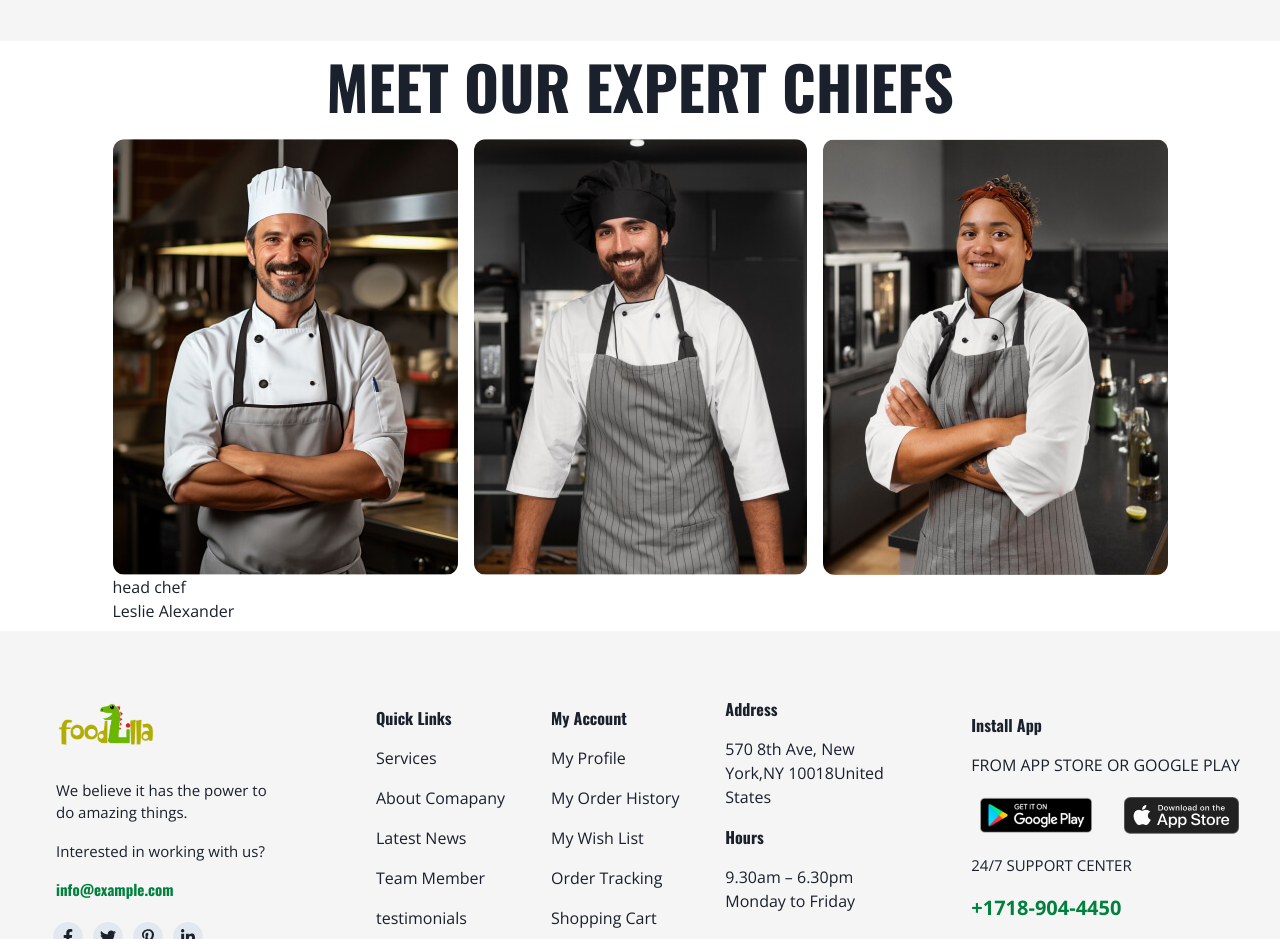
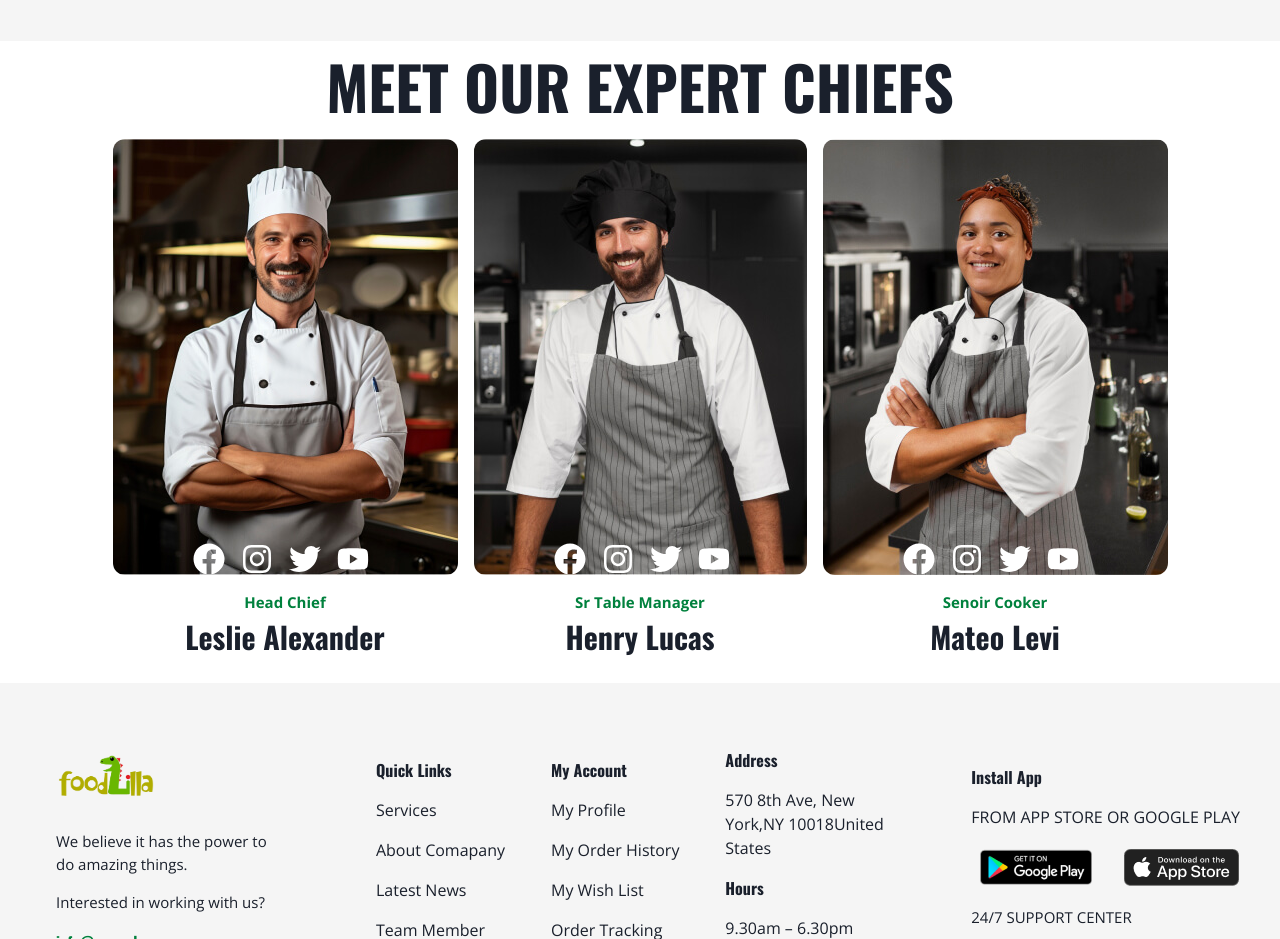
Before and after one commit to hussainmurtaza786/food-zila, a Next.js app: page /about in a window 1280 px wide. Shown: the part 1260-2199 px from the top of the page. Built offline with nearby package versions, Linux system fonts and the light colour scheme.

Commit message:
about-chief-complete

```diff
--- a/src/components/AboutPage/Chiefs.tsx
+++ b/src/components/AboutPage/Chiefs.tsx
@@ -1,35 +1,177 @@
 import { Box, Image, Text } from "@chakra-ui/react";
-import { Patrick_Hand, Oswald, Inter, Roboto } from '@next/font/google';
-
-const oswald = Oswald({ weight: '400', subsets: ['latin'] });
+import { Oswald } from "@next/font/google";
+import { FaFacebook, FaInstagram, FaTwitter, FaYoutube } from "react-icons/fa";
+const oswald = Oswald({ weight: "400", subsets: ["latin"] });
 
 export default function Chief() {
   return (
-        <Box display='flex' justifyContent='center' alignItems='center'>
+    <Box display="flex" justifyContent="center" alignItems="center">
       <Box>
         <Box>
-                    <Text textAlign='center' fontSize='60px' className={oswald.className} fontWeight='bolder'>MEET OUR EXPERT CHIEFS</Text>
+          <Text
+            textAlign="center"
+            fontSize="60px"
+            className={oswald.className}
+            fontWeight="bolder"
+          >
+            MEET OUR EXPERT CHIEFS
+          </Text>
         </Box>
-                <Box display='flex'>
-                    <Box m={2} display='flex' flexDir='column' >
-                        <Image borderRadius='12px' src="assets/chief-1.jpg" />
-                        <Text>
-                            head chef
+        <Box display="flex">
+          <Box m={2} display="flex" flexDir="column">
+            <Box
+            pos='relative'
+              width="100%"
+              position="relative"
+              borderRadius="12px"
+              overflow="hidden"
+              _groupHover={{ opacity: 0.6 }}
+            >
+              <Image
+                src="assets/chief-1.jpg"
+                width="100%"
+                height="auto"
+                transition="opacity 0.3s ease"
+                _groupHover={{ opacity: 0.6 }}
+                _hover={{opacity:'0.6'}}
+              />
+
+
+              <Box
+                position="absolute"
+                bottom="0"
+                left="20"
+                display="flex"
+                gap="1rem"
+                zIndex='1'
+                transition="opacity 0.3s ease"
+              cursor='pointer'
+              color='white'
+              >
+                <FaFacebook   size="2rem" />
+                <FaInstagram  size="2rem" />
+                <FaTwitter  size="2rem" />
+                <FaYoutube  size="2rem" />
+              </Box>
+            </Box>
+
+            <Box m="4" textAlign="center">
+              <Text color="#00813d" fontWeight="semibold" fontSize="15px">
+                Head Chief
               </Text>
-                        <Text>
-
+              <Text
+                fontWeight="bolder"
+                className={oswald.className}
+                fontSize="30px"
+              >
                 Leslie Alexander
               </Text>
-
             </Box>
-                    <Box m={2} >
-                        <Image borderRadius='12px' src="assets/chief-2.jpg" />
           </Box>
           <Box m={2}>
-                        <Image borderRadius='12px' src="assets/chief-3.jpg" />
+          <Box
+            pos='relative'
+              width="100%"
+              position="relative"
+              borderRadius="12px"
+              overflow="hidden"
+              _groupHover={{ opacity: 0.6 }}
+            >
+              <Image
+                src="assets/chief-2.jpg"
+                width="100%"
+                height="auto"
+                transition="opacity 0.3s ease"
+                _groupHover={{ opacity: 0.6 }}
+                _hover={{opacity:'0.6'}}
+              />
+
+
+              <Box
+                position="absolute"
+                bottom="0"
+                left="20"
+                display="flex"
+                gap="1rem"
+                zIndex='1'
+                opacity="1"
+                _groupHover={{ opacity: 1 }}
+                transition="opacity 0.3s ease"
+              cursor='pointer'
+              color='white  '
+              >
+                <FaFacebook  size="2rem" />
+                <FaInstagram  size="2rem" />
+                <FaTwitter  size="2rem" />
+                <FaYoutube  size="2rem" />
+              </Box>
+            </Box>
+            <Box m="4" textAlign="center">
+              <Text color="#00813d" fontWeight="semibold" fontSize="15px">
+                Sr Table Manager
+              </Text>
+              <Text
+                fontWeight="bold"
+                className={oswald.className}
+                fontSize="30px"
+              >
+                Henry Lucas
+              </Text>
+            </Box>
+          </Box>
+          <Box m={2}>
+          <Box
+            pos='relative'
+              width="100%"
+              position="relative"
+              borderRadius="12px"
+              overflow="hidden"
+              _groupHover={{ opacity: 0.6 }}
+            >
+              <Image
+                src="assets/chief-3.jpg"
+                width="100%"
+                height="auto"
+                transition="opacity 0.3s ease"
+                _groupHover={{ opacity: 2,  bgColor:'black'}}
+                _hover={{opacity:'0.6'}}
+              />
+
+
+              <Box
+                position="absolute"
+                bottom="0"
+                left="20"
+                display="flex"
+                gap="1rem"
+                zIndex='1'
+                opacity="1"
+                _groupHover={{ opacity: 1 }}
+                transition="opacity 0.3s ease"
+              color='white'
+              cursor='pointer'
+              >
+                <FaFacebook  size="2rem" />
+                <FaInstagram  size="2rem" />
+                <FaTwitter  size="2rem" />
+                <FaYoutube  size="2rem" />
+              </Box>
+            </Box>
+            <Box m="4" textAlign="center">
+              <Text color="#00813d" fontWeight="semibold" fontSize="15px">
+                Senoir Cooker
+              </Text>
+              <Text
+                fontWeight="bold"
+                className={oswald.className}
+                fontSize="30px"
+              >
+                Mateo Levi
+              </Text>
             </Box>
           </Box>
         </Box>
       </Box>
-    )
+    </Box>
+  );
 }
```
Also changed, not shown: 1 other file (tests, documents, lock files or other folders). Lines whose indentation alone changed are shown as unchanged.
